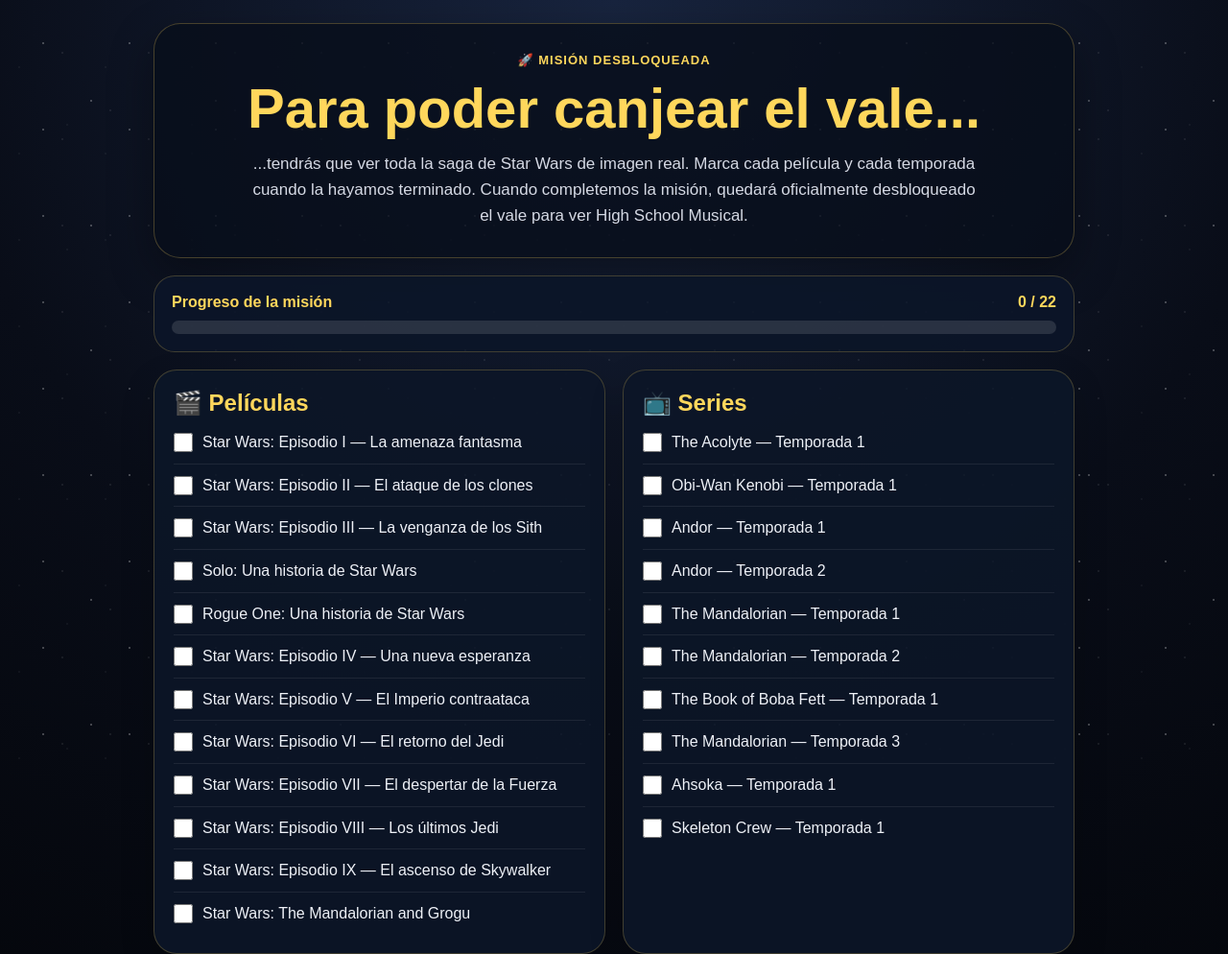
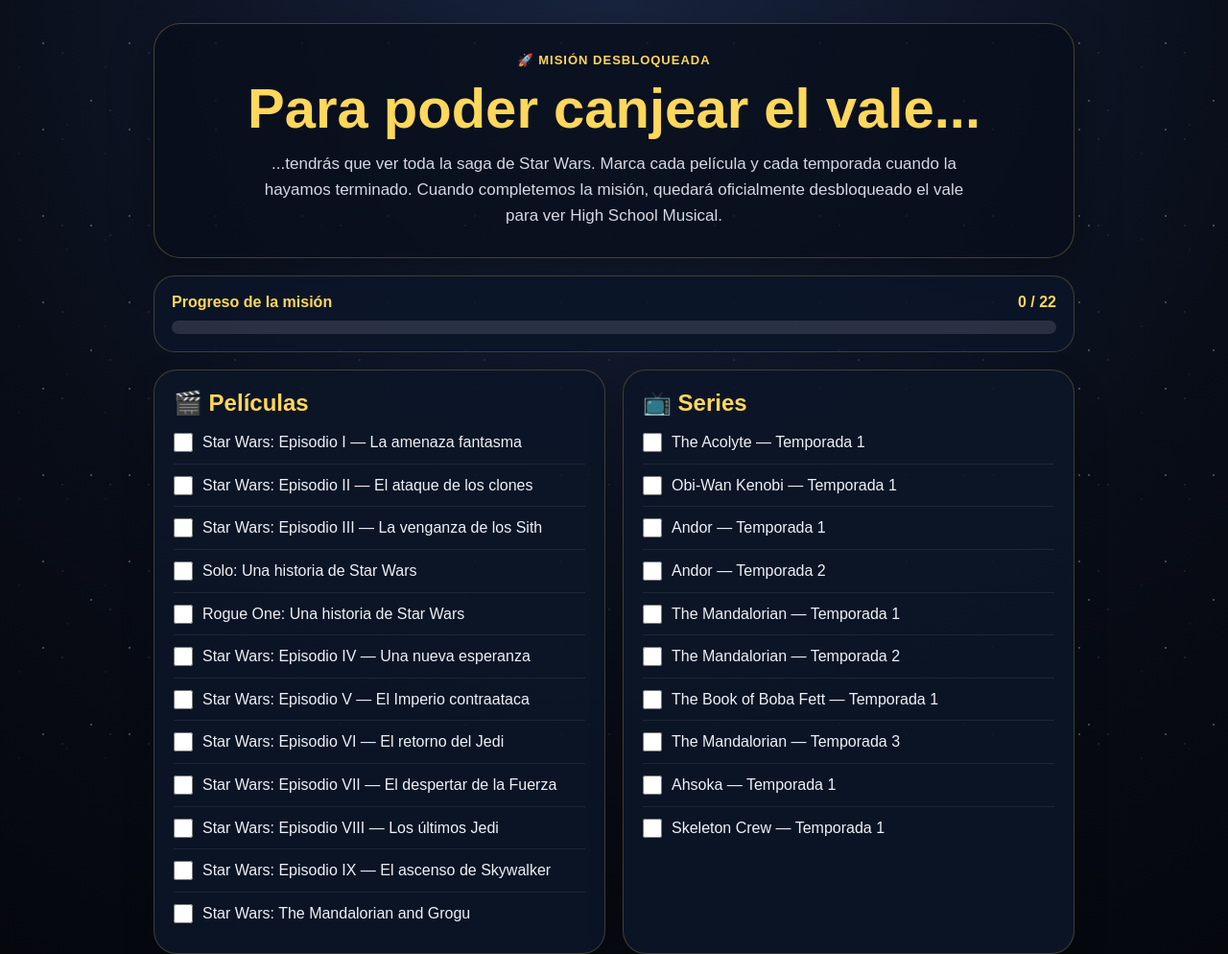
Before and after one commit to alvarito-32/Vale-Pelicula, a plain HTML site: page reto-star-wars.html in a window 1280 px wide. Shown: the top 994 px of the page at 96% size. Drawn offline with Linux system fonts and the light colour scheme.

Commit message:
Update reto-star-wars.html

```diff
--- a/reto-star-wars.html
+++ b/reto-star-wars.html
@@ -103,7 +103,7 @@
       <div class="pill">🚀 Misión desbloqueada</div>
       <h1>Para poder canjear el vale...</h1>
       <p>
-        ...tendrás que ver toda la saga de Star Wars de imagen real. Marca cada película y cada temporada cuando la hayamos terminado.
+        ...tendrás que ver toda la saga de Star Wars. Marca cada película y cada temporada cuando la hayamos terminado.
         Cuando completemos la misión, quedará oficialmente desbloqueado el vale para ver High School Musical.
       </p>
     </section>
```
